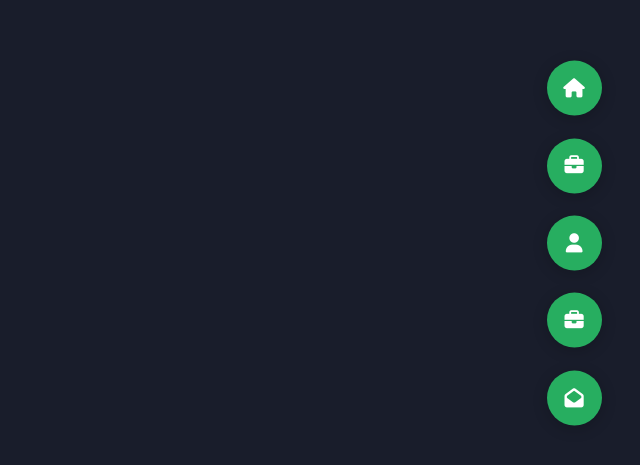
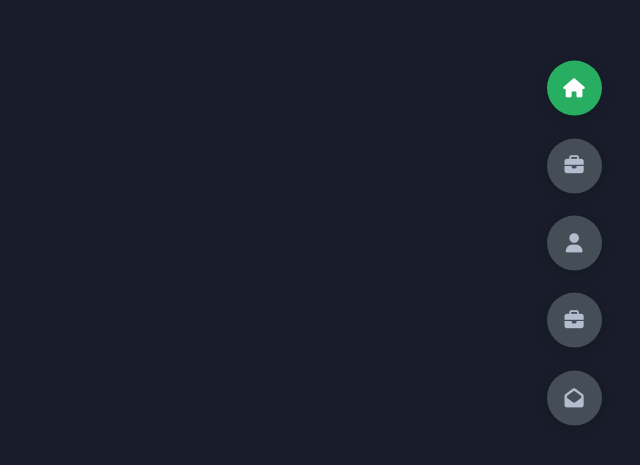
Before and after one commit to Uday123455/portfolio-first, a plain HTML site: page index.html in a window 1280 px wide. Shown: the part 157-622 px from the top of the page, without its empty margins (640-1280 px from the left). Drawn offline with Linux system fonts and the light colour scheme.

Commit message:
linking app.js

```diff
--- a/index.html
+++ b/index.html
@@ -30,23 +30,25 @@
     </main>
 
     <div class="controls">
-        <div class="control conrol1-1 active-btn">
+        <div class="control control-1 active-btn">
             <i class="fa fa-home" aria-hidden="true"></i>
         </div>
-        <div class="control conrol1-2 active-btn">
+        <div class="control control-2" data-id="about">
             <i class="fa fa-briefcase"></i>
         </div>
-        <div class="control conrol1-3 active-btn">
+        <div class="control control-3 " data-id="portfolio">
             <i class="fa fa-user"></i>
         </div>
-        <div class="control conrol1-4 active-btn">
+        <div class="control control-4" data-id="blogs">
             <i class="fa fa-briefcase"></i>
         </div>
-        <div class="control conrol1-5 active-btn">
+        <div class="control control-5" data-id="contact">
             <i class="fa fa-envelope-open"></i>
 
         </div>
     </div>
+
+    <script src="app.js"></script>
 </body>
 
 </html>
```
